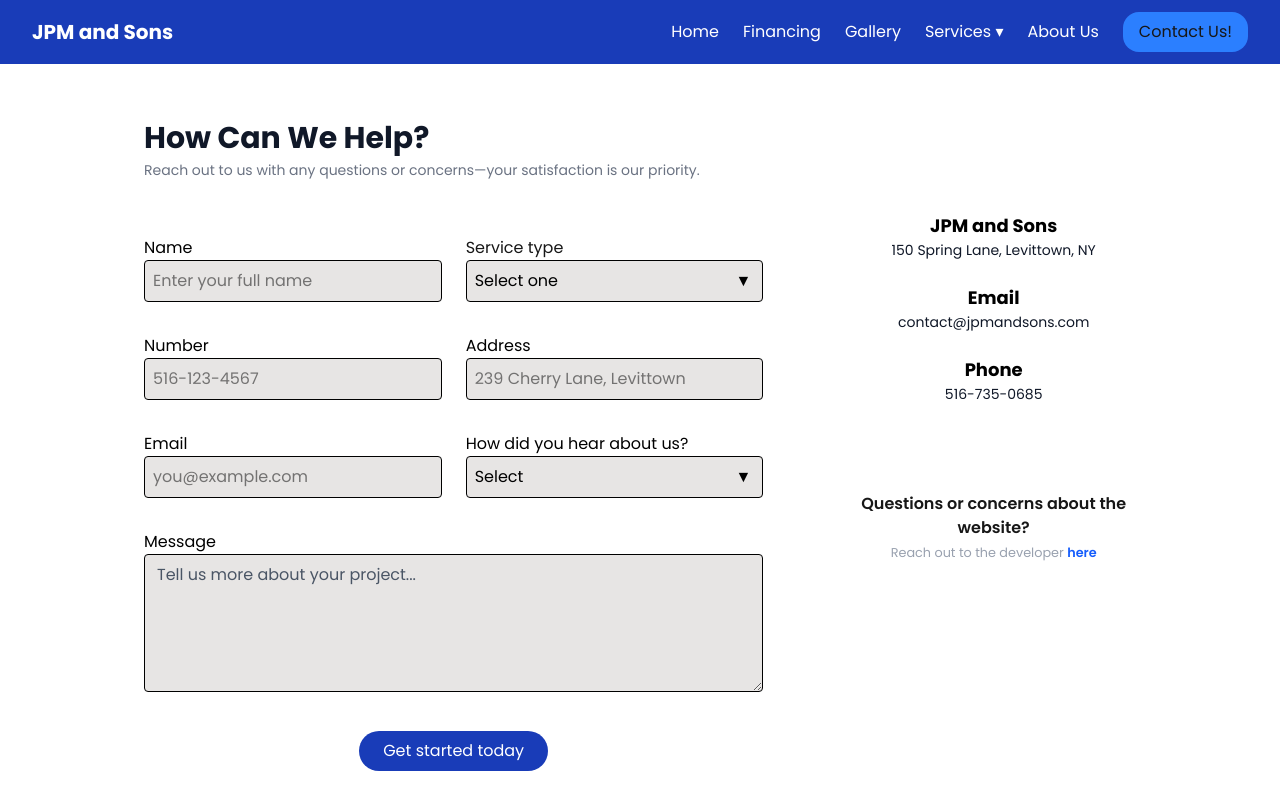
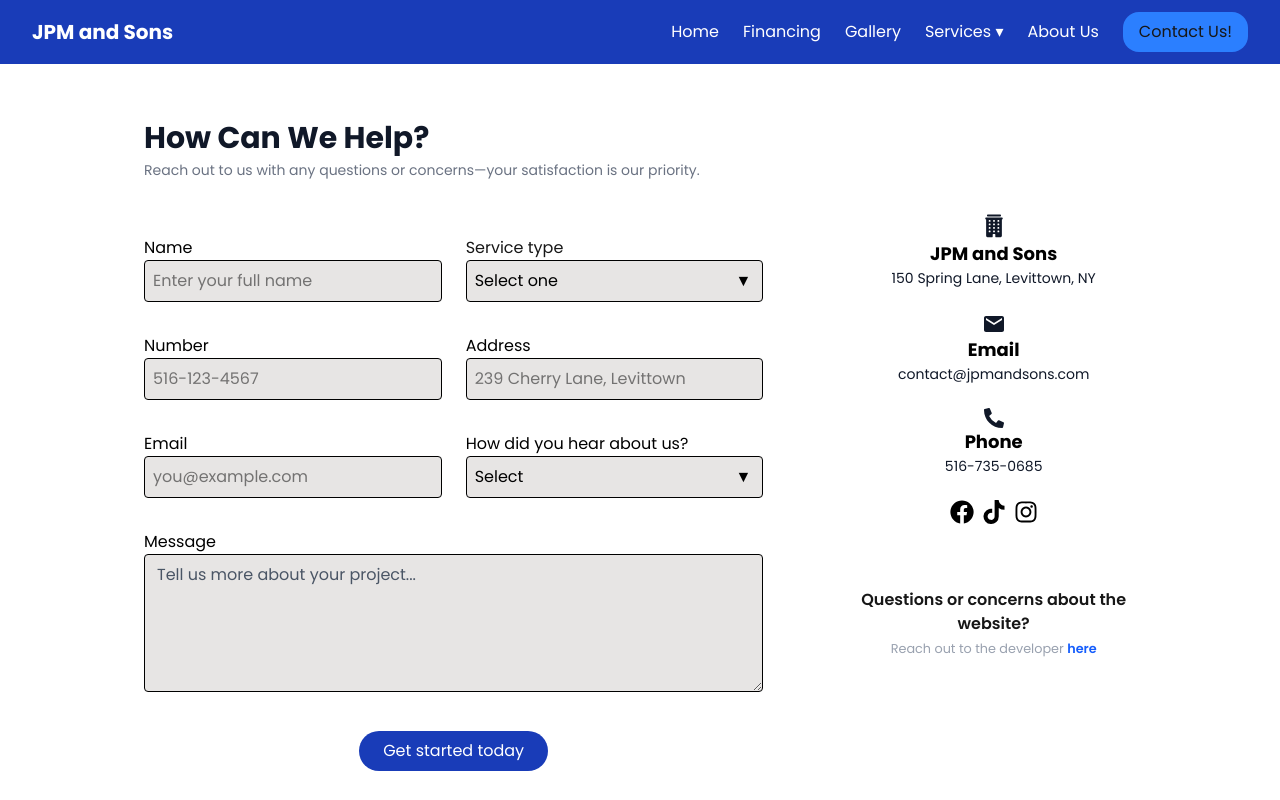
Before and after one commit to TonyRodriguez24/untitled-project, a Next.js app: page /contact-us in a window 1280 px wide. Shown: the top 800 px of the page. Built offline with nearby package versions, Linux system fonts and the light colour scheme.

Commit message:
switched boostrap icons to react icons

```diff
--- a/src/app/contact-us/page.jsx
+++ b/src/app/contact-us/page.jsx
@@ -4,6 +4,16 @@ import axios from "axios";
 import Link from "next/link";
 import { useState } from "react";
 import { useRouter } from "next/navigation";
+import { IoIosBusiness } from "react-icons/io";
+import { MdEmail } from "react-icons/md";
+import { FaPhoneAlt } from "react-icons/fa";
+import { FaFacebook } from "react-icons/fa";
+import { FaTiktok } from "react-icons/fa";
+import { FaInstagram } from "react-icons/fa";
+
+
+
+
 
 
 
@@ -443,7 +453,8 @@ export default function ContactForm() {
           <Link
             href="/"
             className="text-gray-900 hover:text-blue-500 transition">
-            <i className="bi bi-building dark:text-gray-400 text-3xl lg:text-2xl"></i>
+            <IoIosBusiness className="mx-auto dark:text-gray-400 w-7 h-7" />
+
             <h4 className="font-bold text-lg dark:text-white text-black">
               JPM and Sons
             </h4>
@@ -455,6 +466,8 @@ export default function ContactForm() {
           <a
             href="mailto:contact@jpmandsons.com"
             className="text-gray-900 hover:text-blue-500 transition">
+            <MdEmail className="mx-auto w-6 h-6 dark:text-gray-400" />
+
             <i className="bi bi-envelope dark:text-gray-400 text-3xl lg:text-2xl"></i>
             <h4 className="font-bold text-lg dark:text-white text-black">
               Email
@@ -467,7 +480,8 @@ export default function ContactForm() {
           <a
             href="tel:516-735-0685"
             className="text-gray-900 hover:text-blue-500 transition">
-            <i className="bi bi-telephone dark:text-gray-400 text-3xl lg:text-2xl"></i>
+            <FaPhoneAlt className="mx-auto w-6 h-5 dark:text-gray-400" />
+
             <h4 className="font-bold text-lg dark:text-white text-black">
               Phone
             </h4>
@@ -476,24 +490,24 @@ export default function ContactForm() {
             </p>
           </a>
 
-          <div className="flex gap-2 lg:gap-3 justify-center">
+          <div className="flex gap-2 lg:gap-2 justify-center">
             <a
               href="https://www.facebook.com/JPMSonsCorp/"
               target="_blank"
               className="text-black dark:text-white hover:text-blue-500 transition">
-              <i className="bi bi-facebook text-4xl"></i>
+              <FaFacebook className="w-6 h-auto" />
             </a>
             <a
               href="https://www.tiktok.com/@jpmandsons"
               target="_blank"
               className="text-black dark:text-white hover:text-blue-500 transition">
-              <i className="bi bi-tiktok text-4xl"></i>
+              <FaTiktok className="w-6 h-auto"/>
             </a>
             <a
               href="https://www.instagram.com/jpmandsonscorp/"
               target="_blank"
               className="text-black dark:text-white hover:text-blue-500 transition">
-              <i className="bi bi-instagram text-4xl"></i>
+              <FaInstagram className="w-6 h-auto"/>
             </a>
           </div>
 
```
